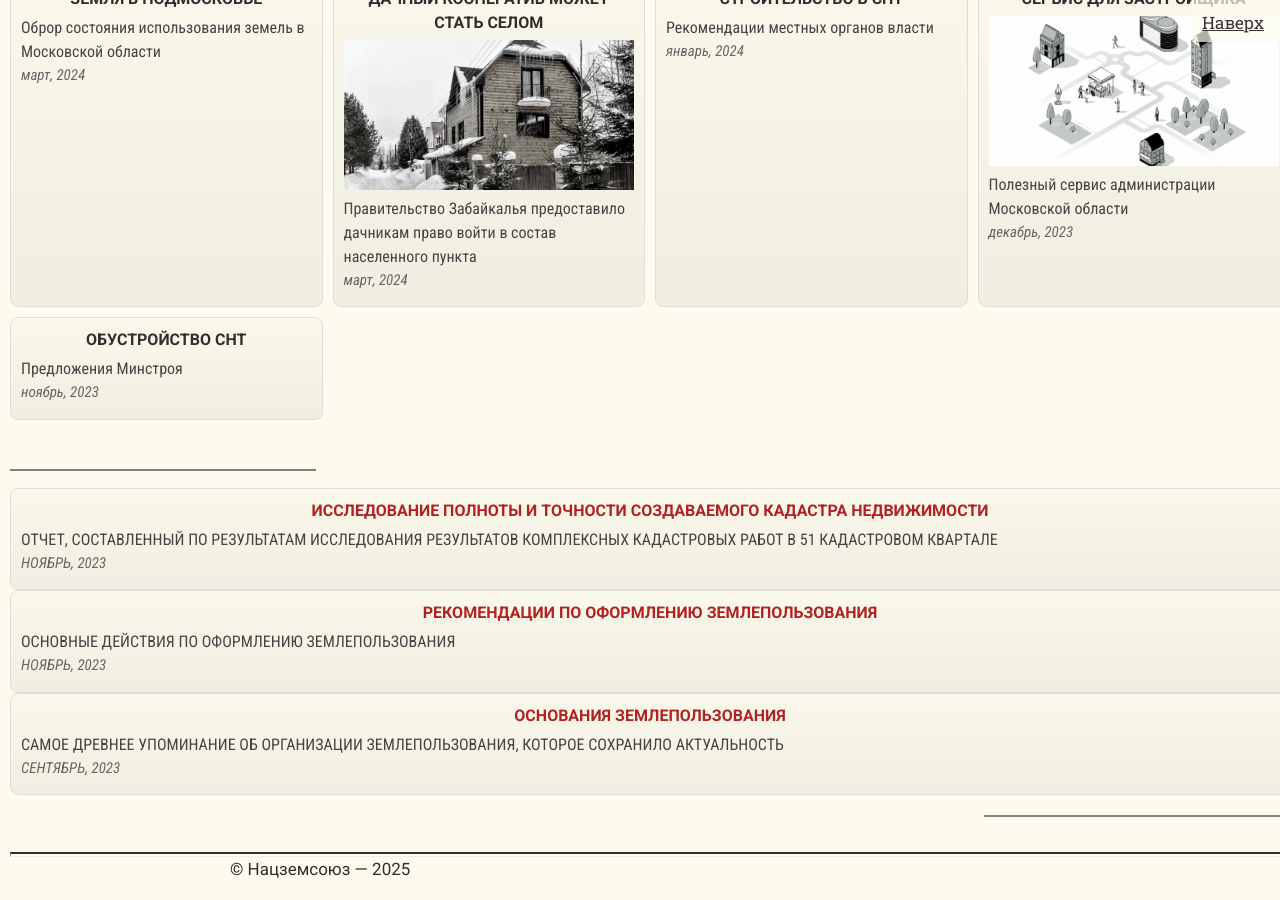
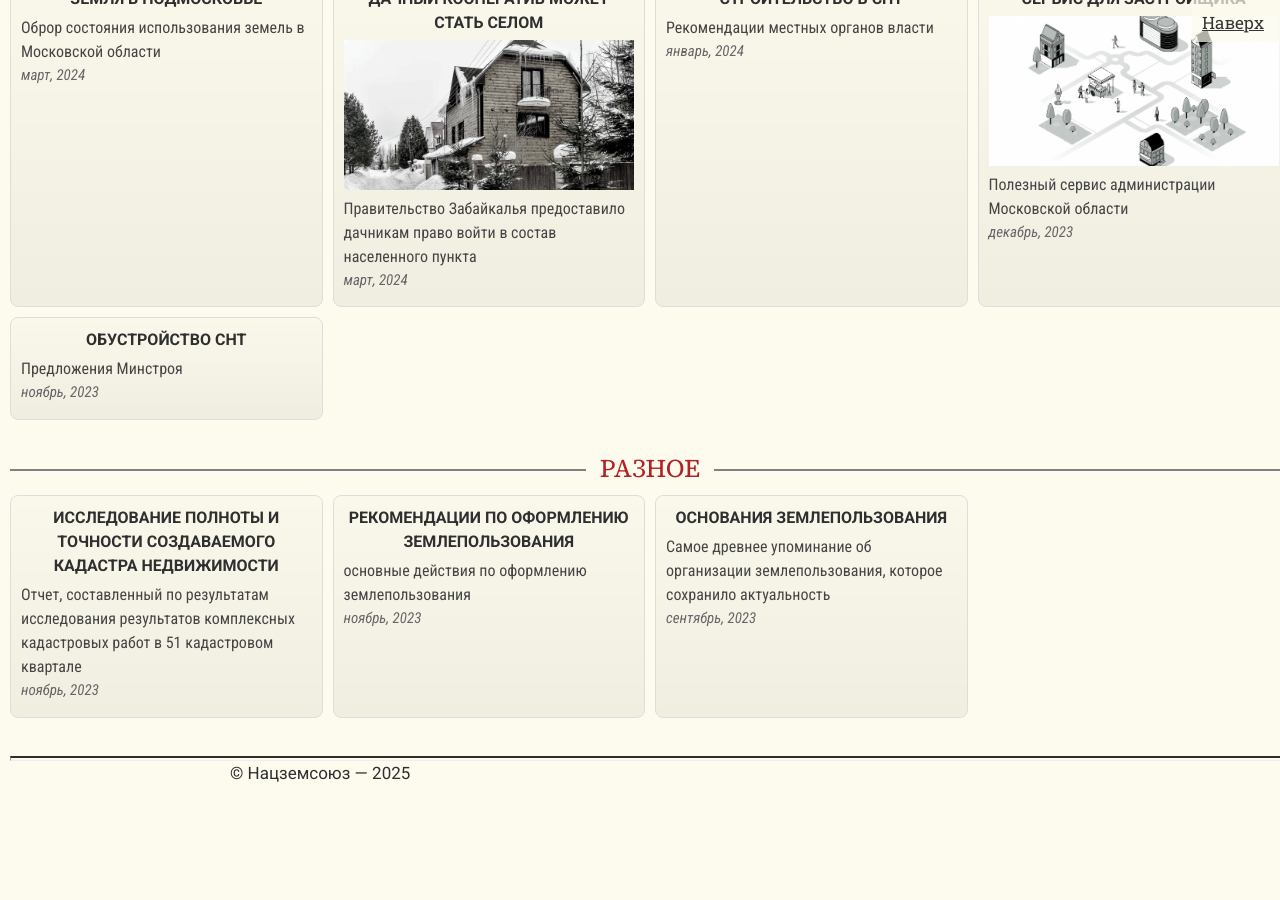
Before and after one commit to SergSi/land-use-art, a Jekyll site: the page built from index.md, in a window 1280 px wide and 900 px high, scrolled down 2263 px. Built offline with Jekyll 4.4.1, drawn with Linux system fonts in a browser that asks for light colours; some web fonts are replaced; after the commit the page ends 3067 px from its top, so only the background shows below that.

Commit message:
Update card.html

```diff
--- a/_includes/card.html
+++ b/_includes/card.html
@@ -43,7 +43,7 @@
       {% endfor %}
 
       {% if misc_posts.size > 0 %}
-          <h2 class="serif linetitle" style="text-transform: uppercase; >Разное</h2>
+          <h2 class="serif linetitle" style="text-transform: uppercase;" >Разное</h2>
           <div class="card-grid">
           {% for post in misc_posts %}
               <div class="card">
```
